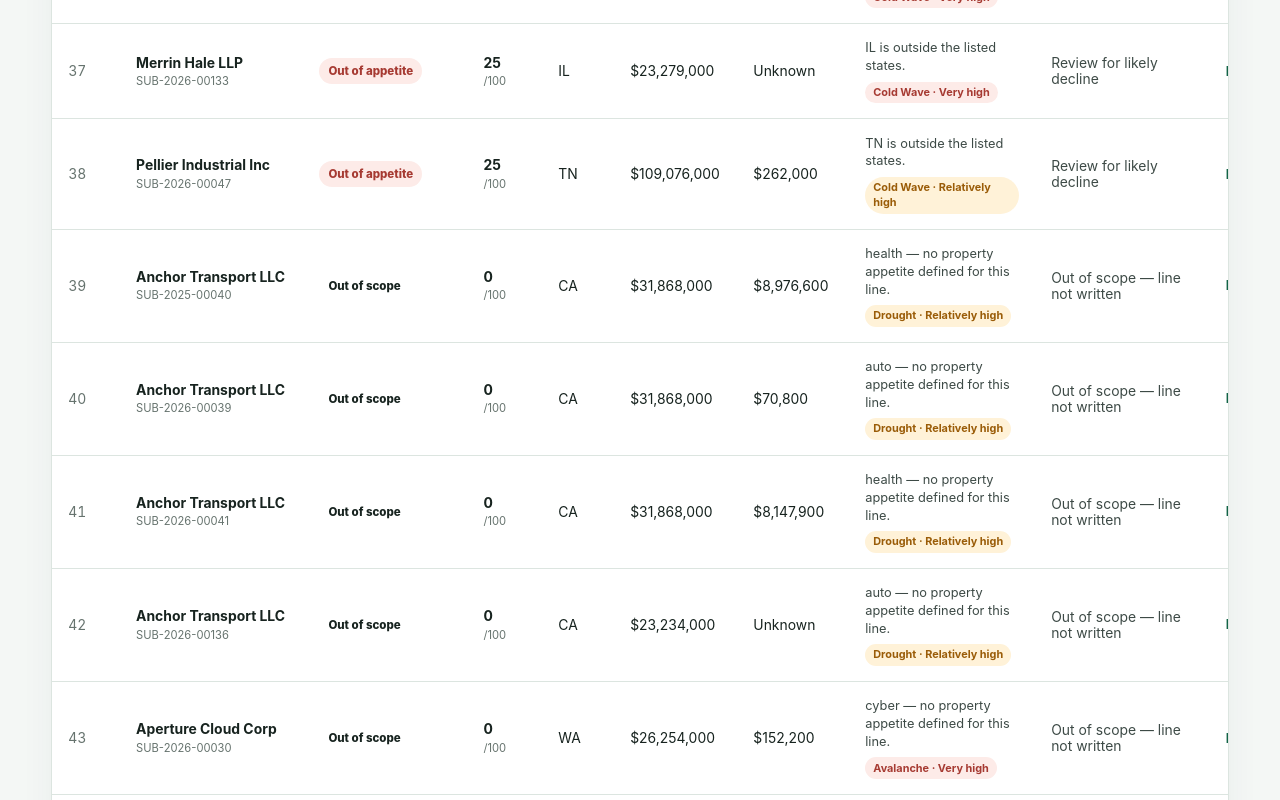
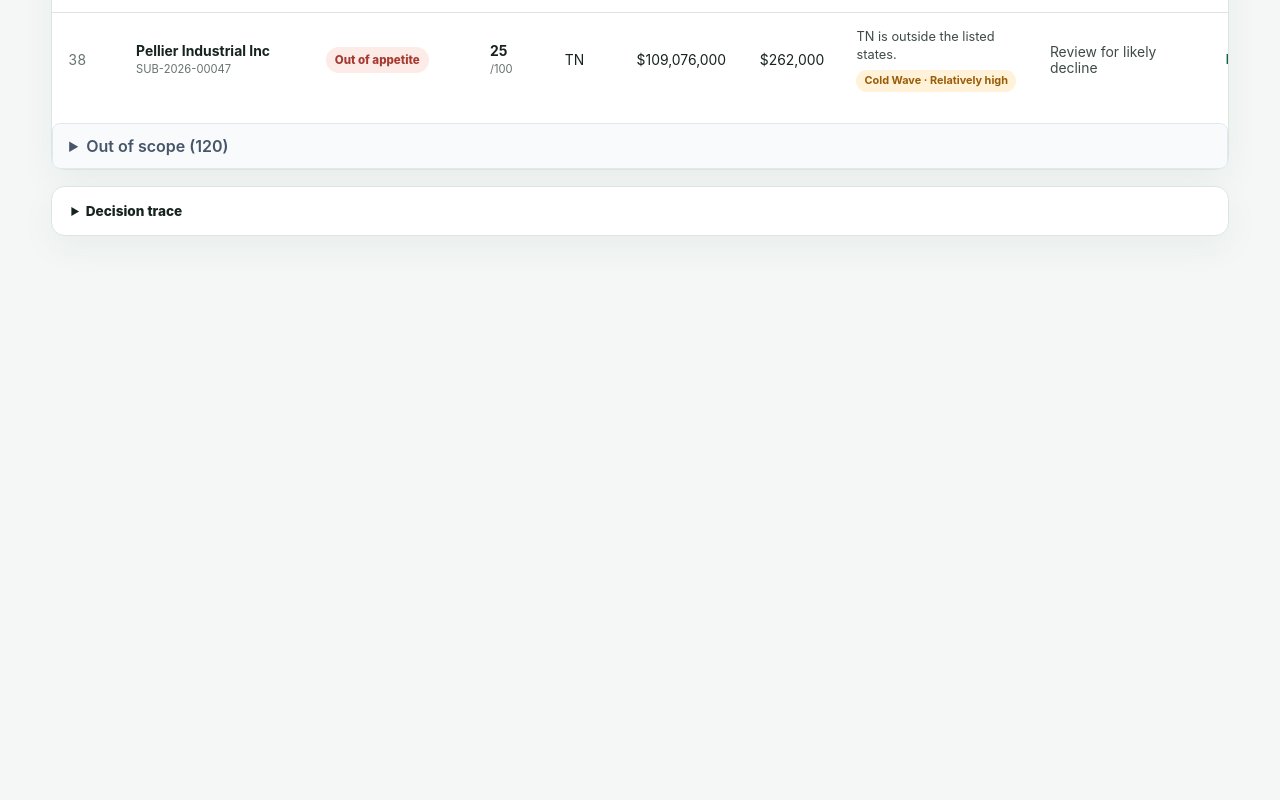
Before and after one commit to smitsp11/htn, a Next.js app: page / in a window 1280 px wide. Shown: the part 4440-5240 px from the top of the page. After the commit the page ends 4756 px from the top, so only its background shows below. Built offline with nearby package versions, Linux system fonts and the light colour scheme.

Commit message:
feat(dashboard): collapsed out-of-scope section below the ranked queue

```diff
--- a/app/globals.css
+++ b/app/globals.css
@@ -432,3 +432,22 @@
     grid-template-columns: 1fr;
   }
 }
+
+.out-of-scope-panel {
+  margin-top: 1rem;
+  border: 1px solid var(--border, #e2e8f0);
+  border-radius: 8px;
+  padding: 0.75rem 1rem;
+  background: var(--surface-muted, #f8fafc);
+  color: var(--text-muted, #475569);
+}
+
+.out-of-scope-panel > summary {
+  cursor: pointer;
+  font-weight: 600;
+}
+
+.out-of-scope-panel p {
+  margin: 0.5rem 0;
+  font-size: 0.875rem;
+}
--- a/components/dashboard/dashboard-view.tsx
+++ b/components/dashboard/dashboard-view.tsx
@@ -1,6 +1,7 @@
 import type { RankingsResponse } from "@/lib/domain/types";
 import type { RankingsErrorBody } from "@/lib/rankings/errors";
 import { summarize } from "@/lib/rankings/presentation";
+import { OutOfScopeSection } from "./out-of-scope-section";
 import { QueueTable } from "./queue-table";
 import { SourceStatus } from "./source-status";
 import { EmptyPanel, ErrorPanel, LoadingPanel, StaleBanner } from "./state-panels";
@@ -29,6 +30,8 @@
   const visibleSubmissions = Array.isArray(matchedIds)
     ? data.submissions.filter((submission) => matchedIds.includes(submission.id))
     : data.submissions;
+  const rankedSubmissions = visibleSubmissions.filter((submission) => submission.status !== "out_of_scope");
+  const outOfScopeSubmissions = visibleSubmissions.filter((submission) => submission.status === "out_of_scope");
 
   return (
     <>
@@ -58,7 +61,9 @@
           </p>
         ) : null}
 
-        <QueueTable submissions={visibleSubmissions} expandedId={expandedId} onToggle={onToggle} />
+        <QueueTable submissions={rankedSubmissions} expandedId={expandedId} onToggle={onToggle} />
+
+        <OutOfScopeSection submissions={outOfScopeSubmissions} />
       </section>
 
       <details className="trace-panel">
--- /dev/null
+++ b/components/dashboard/out-of-scope-section.tsx
@@ -0,0 +1,46 @@
+import type { RankedSubmission } from "@/lib/domain/types";
+
+export interface OutOfScopeSectionProps {
+  submissions: RankedSubmission[];
+}
+
+/**
+ * Non-property submissions are out of scope for the 2025 commercial-property
+ * appetite guidelines, so they are not scored. They stay visible — but
+ * de-emphasised — in a collapsed section below the ranked queue.
+ */
+export function OutOfScopeSection({ submissions }: OutOfScopeSectionProps) {
+  if (submissions.length === 0) return null;
+  return (
+    <details className="out-of-scope-panel">
+      <summary>Out of scope ({submissions.length})</summary>
+      <p>
+        These submissions are not commercial property. The 2025 appetite guidelines
+        define appetite for property only, so they are not scored.
+      </p>
+      <div className="table-wrap">
+        <table>
+          <thead>
+            <tr>
+              <th>Account</th>
+              <th>Line</th>
+              <th>State</th>
+            </tr>
+          </thead>
+          <tbody>
+            {submissions.map((submission) => (
+              <tr key={submission.id}>
+                <td>
+                  <strong>{submission.accountName}</strong>
+                  <small>{submission.id}</small>
+                </td>
+                <td>{submission.lineOfBusiness ?? "—"}</td>
+                <td>{submission.primaryRiskState ?? "—"}</td>
+              </tr>
+            ))}
+          </tbody>
+        </table>
+      </div>
+    </details>
+  );
+}
--- a/components/factor-breakdown/factor-breakdown.tsx
+++ b/components/factor-breakdown/factor-breakdown.tsx
@@ -4,6 +4,7 @@
   in_appetite: "In appetite",
   needs_investigation: "Needs investigation",
   out_of_appetite: "Out of appetite",
+  out_of_scope: "Out of scope",
 };
 
 const verdictLabels: Record<AppetiteVerdict, string> = {
```
Also changed, not shown: 1 other file (tests, documents, lock files or other folders).
